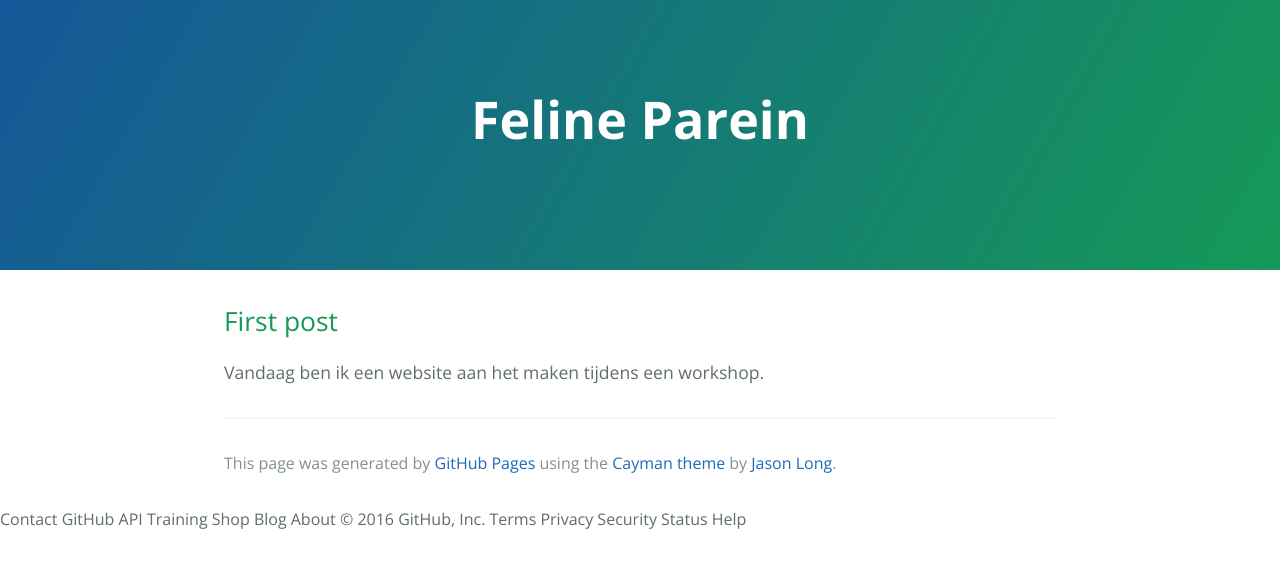
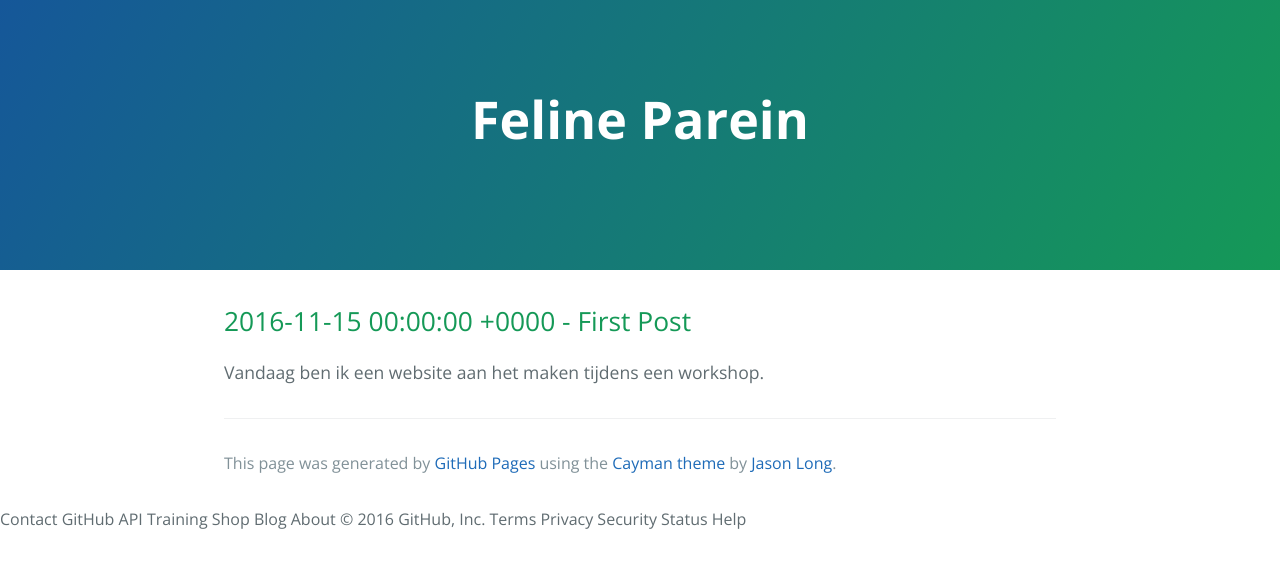
Before and after one commit to FelineParein/FelineParein.github.io, a Jekyll site: the page built from blog/_posts/2016-11-15-test.md, in a window 1280 px wide. Shown: the top 568 px of the page. Built offline with Jekyll 4.4.1, drawn with Linux system fonts in a browser that asks for light colours; part of the change alters nothing that is shown.

```diff
--- a/blog/_posts/2016-11-15-test.md
+++ b/blog/_posts/2016-11-15-test.md
@@ -1,5 +1,6 @@
 ---
-layout: site
+layout: post
+title: First Post
 ---
-## First post
+
 Vandaag ben ik een website aan het maken tijdens een workshop.
```
